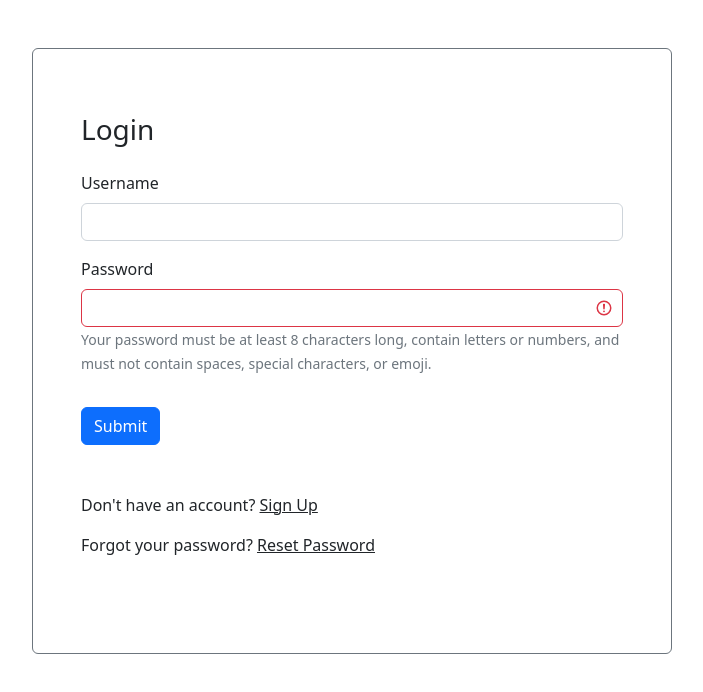
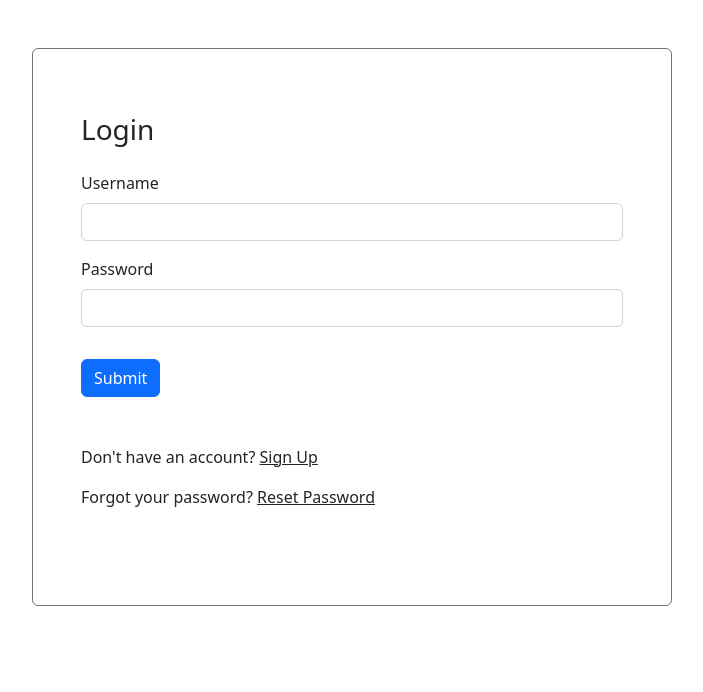
Before and after one commit to jkirira/react-game-shop, a React (Vite) app: page /login in a window 1280 px wide. Shown: the top 692 px of the page, without its empty margins (288-991 px from the left). Built offline with nearby package versions, Linux system fonts and the light colour scheme.

Commit message:
Implementing login.

```diff
--- a/src/components/LoginForm.jsx
+++ b/src/components/LoginForm.jsx
@@ -1,4 +1,4 @@
-import { useRef, useState } from 'react';
+import { useRef } from 'react';
 import { Form, Button } from 'react-bootstrap';
 import { useNavigate } from 'react-router-dom';
 import PropTypes from 'prop-types';
@@ -9,9 +9,7 @@ function LoginForm({type, handleFormSubmit, disabled}) {
     const submitButtonRef = useRef(null);
     const usernameRef = useRef(null);
     const emailRef = useRef(null);
-
-    const [password, setPassword] = useState('');
-
+    const passwordRef = useRef(null);
 
     const handleSubmit = (e) => {
         e.preventDefault();
@@ -23,7 +21,7 @@ function LoginForm({type, handleFormSubmit, disabled}) {
 
         if(type=='login') {
             form_data['username'] = usernameRef?.current?.value
-            form_data['password'] = password
+            form_data['password'] = passwordRef?.current?.value
         }
 
         if(type=='password_reset' || type=='sign_up') {
@@ -31,17 +29,6 @@ function LoginForm({type, handleFormSubmit, disabled}) {
         }
 
         handleFormSubmit(form_data);
-
-    }
-
-
-    const isValidPassword = () => {
-
-        if(password.length < 8) {
-            return false;
-        }
-
-        return passwordRegex.test(password);
 
     }
 
@@ -65,20 +52,10 @@ function LoginForm({type, handleFormSubmit, disabled}) {
                             <Form.Label htmlFor="loginPasswordInput">Password</Form.Label>
                             <Form.Control
                                 id="loginPasswordInput"
-                                value={password}
-                                onChange={(e) => setPassword(e.target.value)}
-                                isValid={isValidPassword()}
-                                isInvalid={!isValidPassword()}
+                                ref={passwordRef}
                                 type="password"
-                                aria-describedby="loginPasswordInputHelpBlock"
                                 required
                             />
-                            <Form.Text id="loginPasswordInputHelpBlock" muted>
-                                Your password must be at least 8 characters long, contain letters or numbers, and must not contain spaces, special characters, or emoji.
-                            </Form.Text>
-
-                            { password && <Form.Control.Feedback type="invalid">Please provide a valid password.</Form.Control.Feedback> }
-
                         </Form.Group>
                     </>
                 }
--- a/src/pages/Login.jsx
+++ b/src/pages/Login.jsx
@@ -1,13 +1,48 @@
+import { useCallback, useState } from "react";
+import { useDispatch } from "react-redux";
+import { useNavigate } from "react-router-dom";
+import { loginApi } from "../apis/auth";
 import LoginForm from "../components/LoginForm";
+import { toastNotify } from "../helpers";
+import { setUser } from "../store/slices/userSlice";
+import { loggedIn } from "../store/slices/authSlice";
 
 function Login() {
+    const navigate = useNavigate();
+    const dispatch = useDispatch();
+    const [loading, setLoading] = useState(false);
+
+    const handleLoginSubmit = useCallback((formdata) => {
+        setLoading(true);
+
+        loginApi(formdata)
+            .then(response => {
+                // console.log(response)
+                let data = response.data;
+                toastNotify(data.message, { type: data.type });
+                dispatch(setUser(data['user']));
+                dispatch(loggedIn({
+                    token: data['token'],
+                    isAdmin: data['isAdmin'],
+                    id: data['user'] ? data['user']['id'] : null,
+                }));
+                navigate('/');
+            })
+            .catch(error => {
+                console.log(error)
+                toastNotify(error.response.data.message, { type: error.response.data.type });
+            })
+            .then(() => setLoading(false));
+
+    }, []);
+
     return (
         <div className="mx-auto my-5 border border-secondary rounded p-5 d-flex flex-column w-50">
             <section className="my-3">
                 <h3>Login</h3>
             </section>
             <section>
-                <LoginForm type='login' />
+                <LoginForm type='login' handleFormSubmit={handleLoginSubmit} disabled={loading} />
             </section>
         </div>
     );
```
Also changed, not shown: 2 other files (tests, documents, lock files or other folders).
